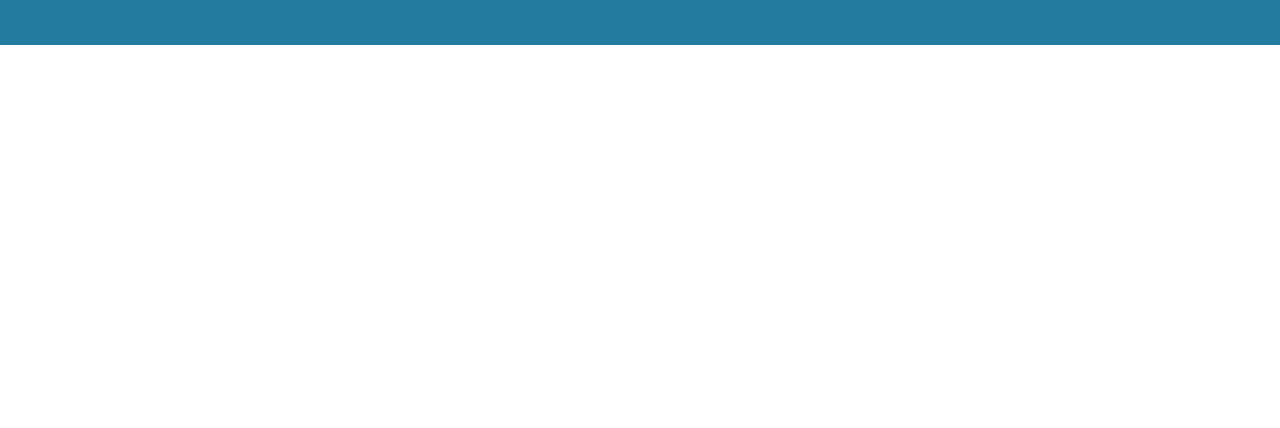
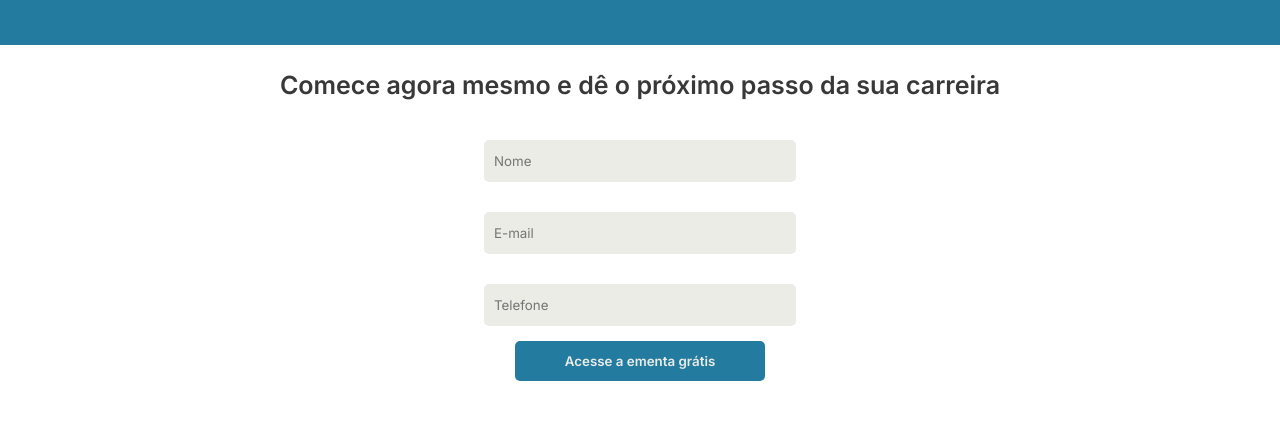
Before and after one commit to camilasoares045/landpage-escoladnc, a plain HTML site: page index.html in a window 1280 px wide. Shown: the part 1521-1949 px from the top of the page. Before the commit the page ends 1566 px from the top, so only its background shows below. Drawn offline with Linux system fonts and the light colour scheme.

Commit message:
adicionando o formulario

```diff
--- a/index.html
+++ b/index.html
@@ -73,6 +73,19 @@
 
     </div>
 
+    <!--FORMULARIO-->
+    <div id="formulario">
+        <h1 id="titulo-formulario">Comece agora mesmo e dê o próximo passo da sua carreira</h1>
+        <form action="https://api.sheetmonkey.io/form/m2tZnrRWtXo5EFzuXV8h2s" method="post">
+            <input type="text" placeholder="Nome" name="Name" required><br>
+            <input type="email" placeholder="E-mail" name="Email" required><br>
+            <input type="number" placeholder="Telefone" name="Phone"><br>
+            <input type="hidden" name="Created" value="x-sheetmonkey-current-date-time" />
+            <button type="submit">Acesse a ementa grátis</button>
+        </form>
+
+    </div>
+
     <script src="index.js"></script>
 
 </body>
--- a/style.css
+++ b/style.css
@@ -98,3 +98,43 @@
     transform: translate(-7px);
     transition-duration: 0,75s;
 }
+
+#formulario{
+    text-align: center;
+}
+
+#titulo-formulario{
+    color: #383838;
+    font-size: 25px;
+    margin: 25px;
+}
+
+input{
+    width: 300px;
+    height: 40px;
+    background-color: #eaece5;
+    margin: 15px;
+    border: 0px;
+    border-radius: 5px;
+    padding-left: 10px;
+}
+
+button{
+    width: 250px;
+    height: 40px;
+    background-color: #247ba0;
+    color: #eaece5;
+    margin-bottom: 50px;
+    border: 0px;
+    border-radius: 5px;
+    font-weight: bolder;
+    cursor: pointer;
+}
+
+button:hover{
+    background-color: #40a8d4;
+    color: white;
+    transform: translate(-7px);
+    box-shadow: 0px 15px 20px #1659758f;
+    transition-duration: 0.2s;
+}
```
